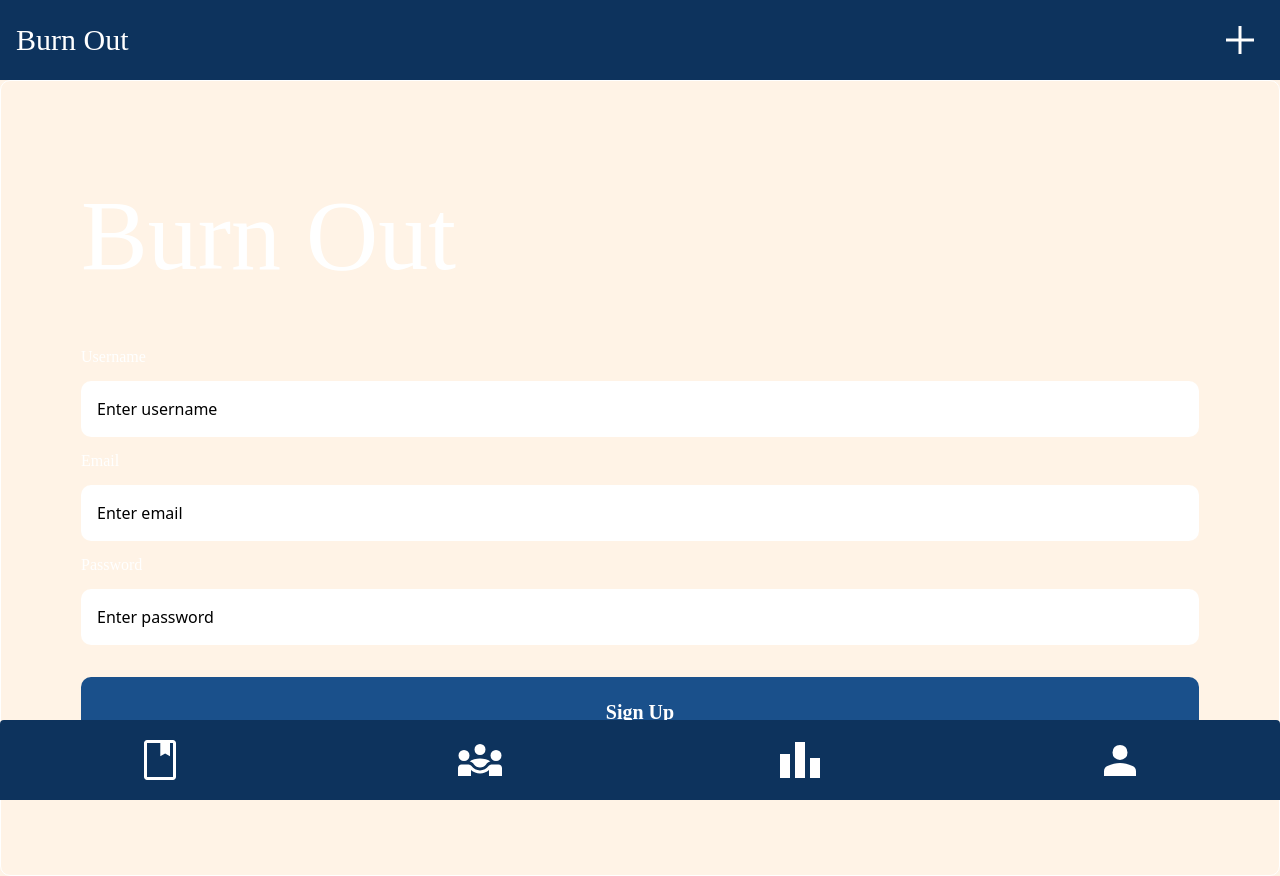
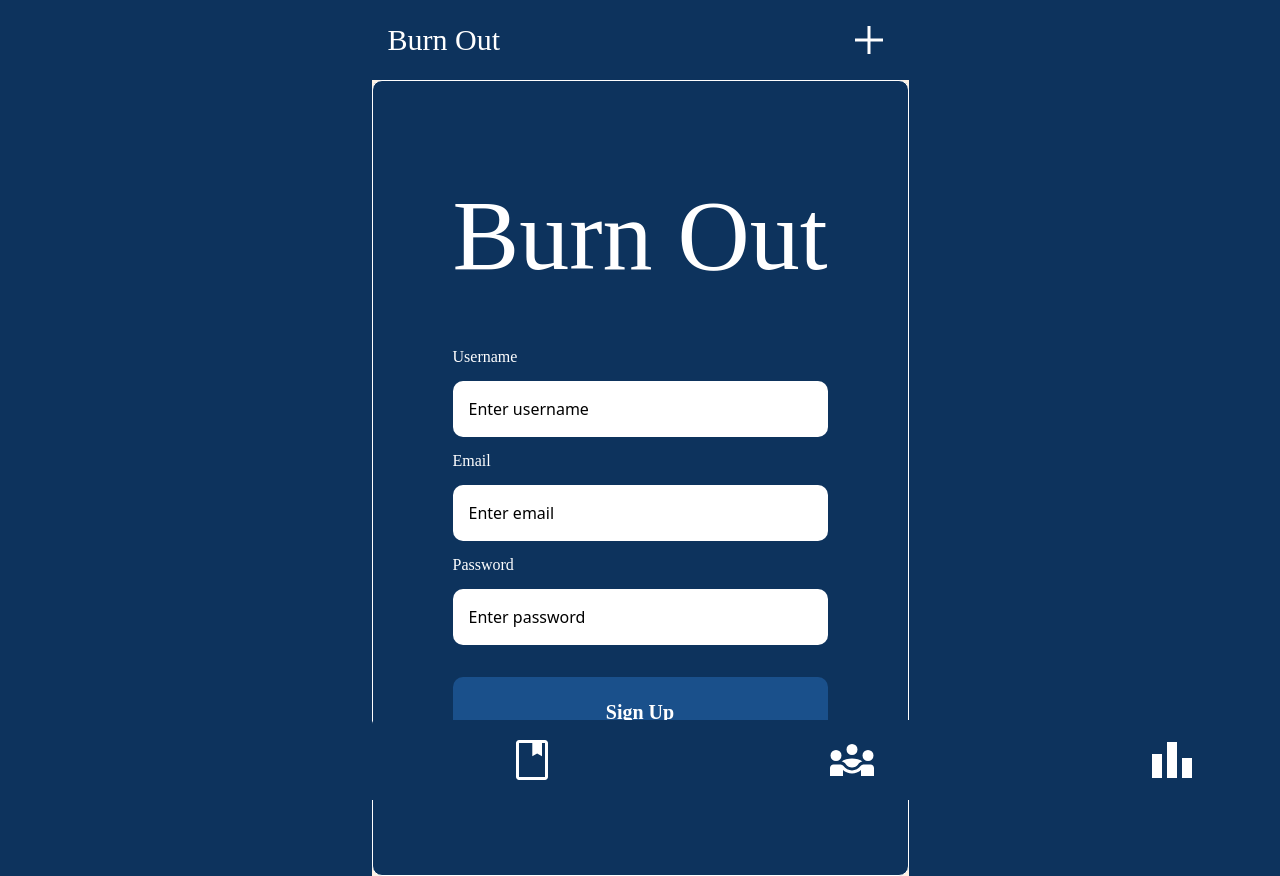
Before and after one commit to MinjiKong/BurnOut, a React (Create React App) app: page /signup in a window 1280 px wide. Built offline with nearby package versions, Linux system fonts and the light colour scheme; a web font is replaced by a local one.

Commit message:
Changed the background color for login/signup page

```diff
--- a/src/index.css
+++ b/src/index.css
@@ -39,8 +39,6 @@
         flex-direction: column;
         gap: 0.5rem;
     }
-
-
 
     .visually-hidden {
         position: absolute;
--- a/src/login-signup.css
+++ b/src/login-signup.css
@@ -1,7 +1,7 @@
 @import url('https://fonts.googleapis.com/css2?family=Saira+Stencil+One&display=swap');
 @import url('https://fonts.googleapis.com/css2?family=Salsa&display=swap');
 
-.SignUpView, .LoginView {
+body {
     background-color: #0D335D;
     display: flex;
     min-height: 100vh;
@@ -12,6 +12,7 @@
 .auth-form-container, .login-form, .signup-form{
     display: flex;
     flex-direction: column;
+    background-color: #0D335D;
 }
 
 .auth-form-container {
@@ -64,7 +65,3 @@ input{
     font-family: 'Saira Stencil One', cursive;
     margin-bottom: 30px;
 }
-
-.google-header{
-    color: red;
-}
```
